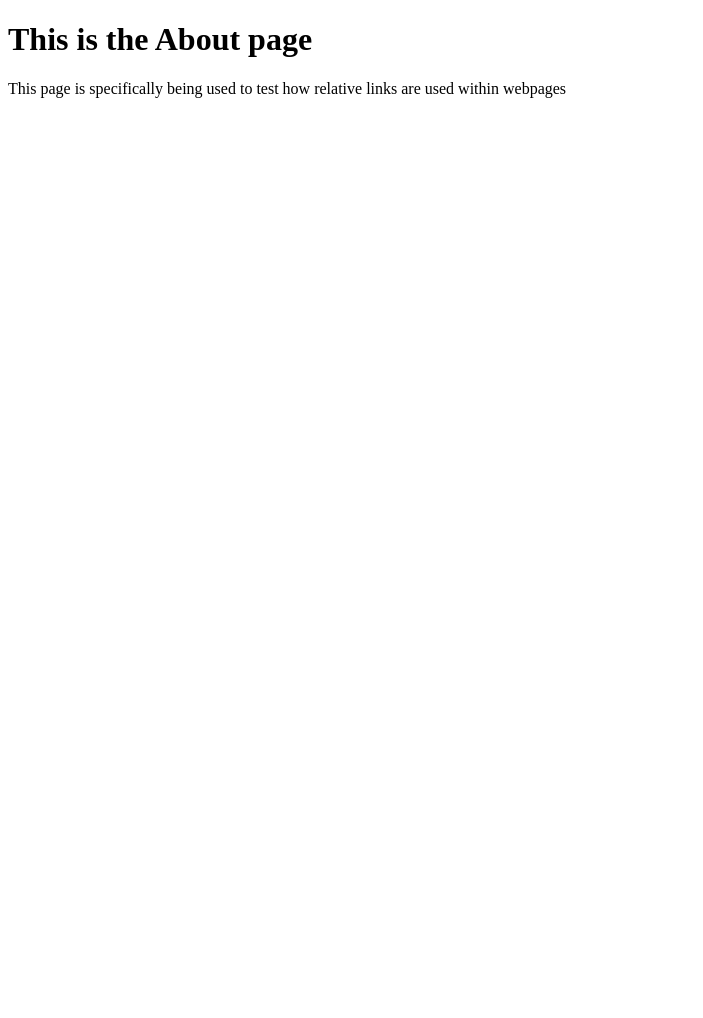
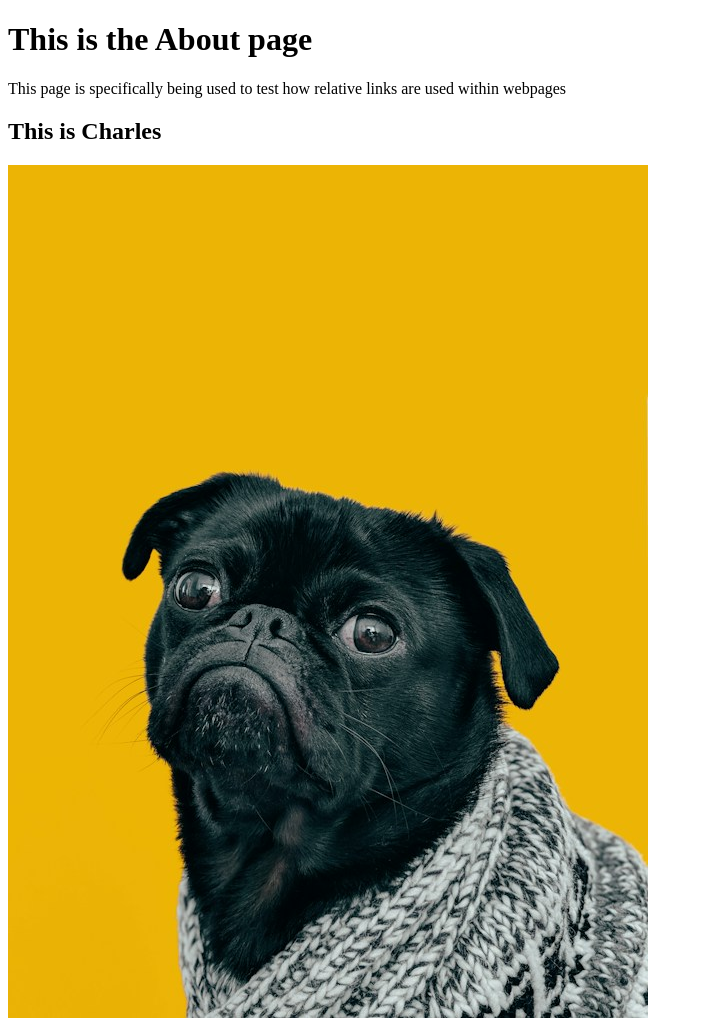
Before and after one commit to upwithtrees/TheOdinProject, a plain HTML site: page Lesson_Links_and_Images/Pages/about.html in a window 1280 px wide. Shown: the whole page, without its empty margins (0-703 px from the left). Before the commit the page ends 800 px from the top, so only its background shows below. Drawn offline with Linux system fonts and the light colour scheme.

Commit message:
Added Photo to About page

```diff
--- a/Lesson_Links_and_Images/Pages/about.html
+++ b/Lesson_Links_and_Images/Pages/about.html
@@ -12,6 +12,9 @@
         This page is specifically being used to test how relative links are used within webpages
     </p>
 
-
+    <h2>This is Charles</h2>
+    <p>
+        <img src="../images/dog.jpg">
+    </p>
 </body>
 </html>
```
